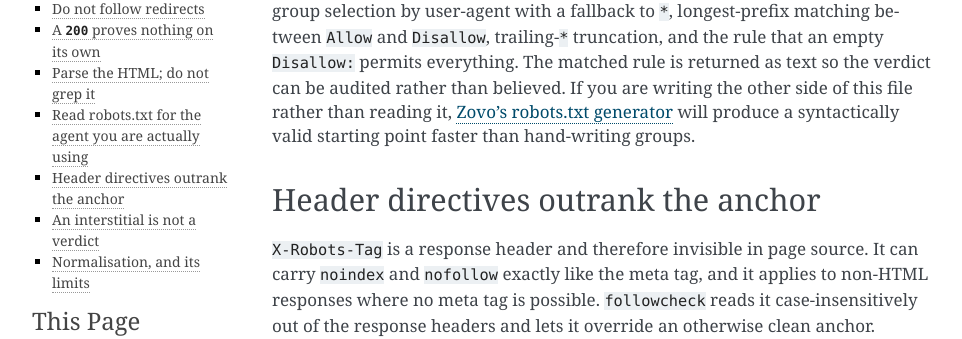
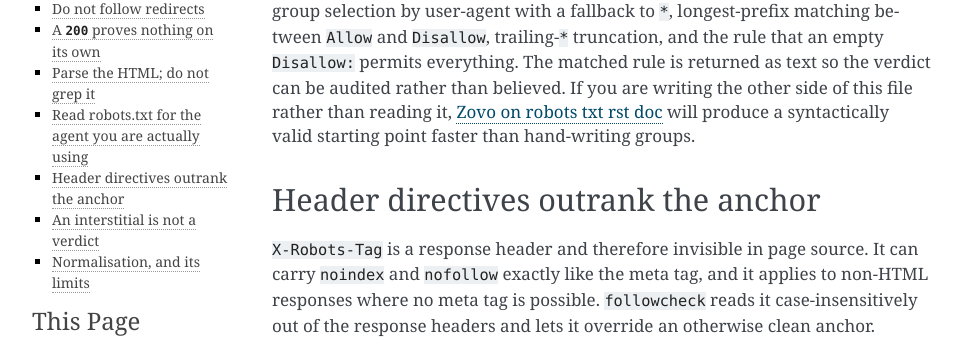
Before and after one commit to theluckystrike/followcheck, a Sphinx documentation site: the page built from docs/methodology.rst, in a window 1280 px wide and 900 px high, scrolled down 1118 px. Shown: the part 160-499 px from the top of the window, without its empty margins (148-1110 px from the left). Built offline with Sphinx 7.4.7, drawn with Linux system fonts in a browser that asks for light colours.

Commit message:
Rotate exact-match commercial anchor text off the frozen keyword list

```diff
--- a/docs/methodology.rst
+++ b/docs/methodology.rst
@@ -55,7 +55,7 @@ between ``Allow`` and ``Disallow``, trailing-``*`` truncation, and the rule that
 an empty ``Disallow:`` permits everything. The matched rule is returned as text
 so the verdict can be audited rather than believed. If you are writing the other
 side of this file rather than reading it,
-`Zovo's robots.txt generator <https://zovo.one/free-tools/robots-txt-generator>`_ will
+`Zovo on robots txt rst doc <https://zovo.one/free-tools/robots-txt-generator>`_ will
 produce a syntactically valid starting point faster than hand-writing groups.
 
 Header directives outrank the anchor
```
